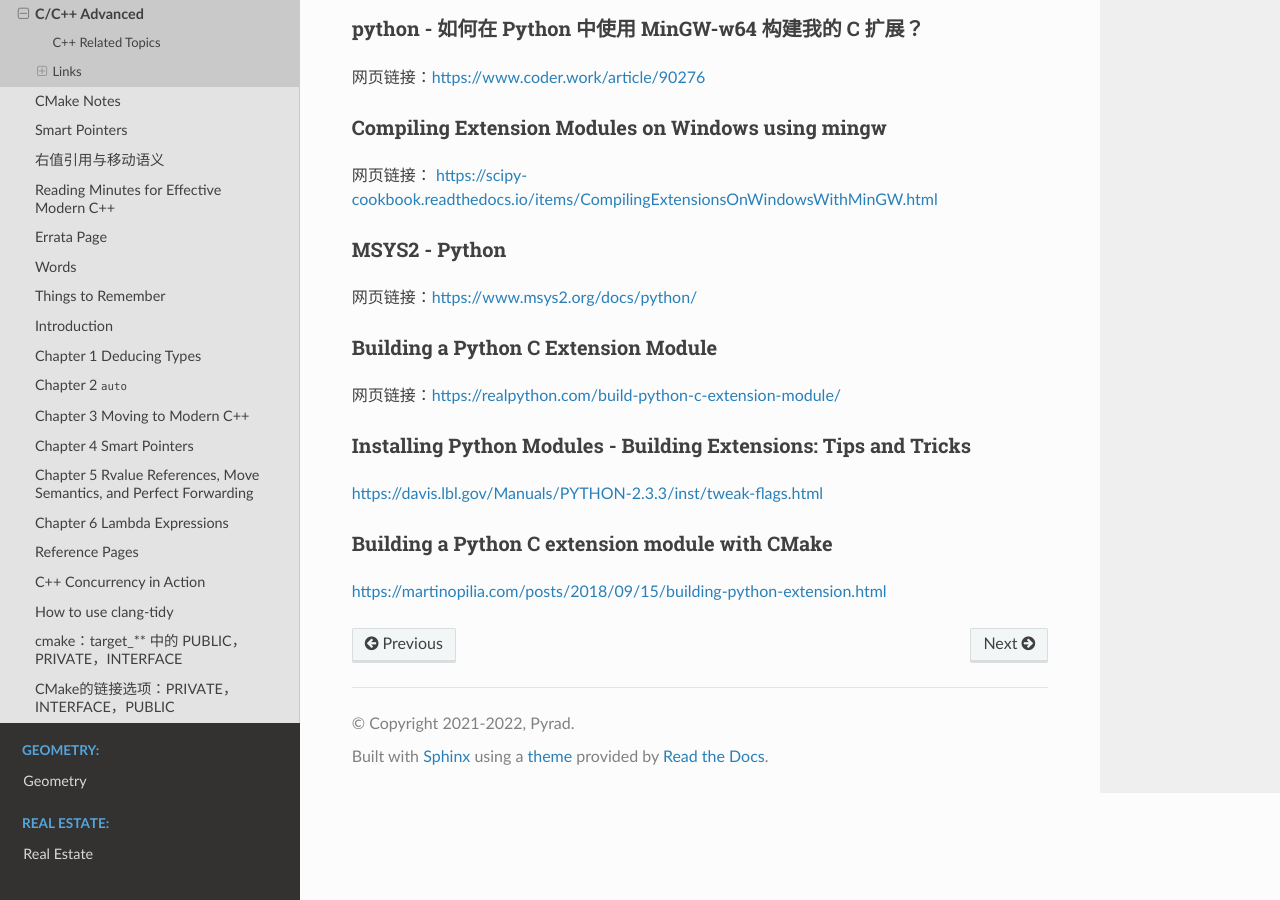
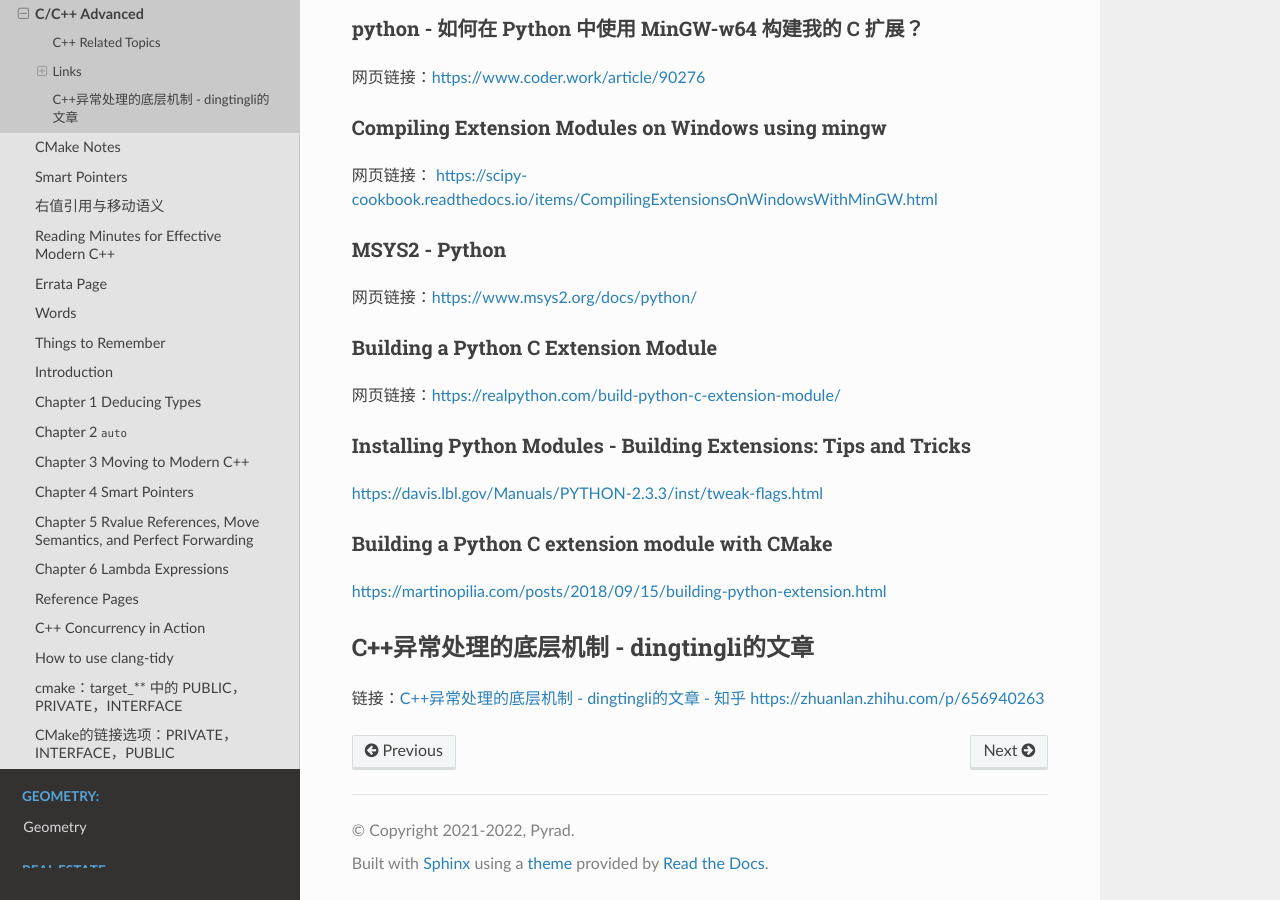
Before and after one commit to Pyrad/pyradnotes, a Sphinx documentation site: the page built from source/CPP/CppAdvanced.md, in a window 1280 px wide and 900 px high, scrolled down 2248 px. Built offline with Sphinx 7.4.7 and the Read the Docs theme 2.0.0, drawn with Linux system fonts in a browser that asks for light colours.

Commit message:
CPP Insight into C++ exception

```diff
--- a/source/CPP/CppAdvanced.md
+++ b/source/CPP/CppAdvanced.md
@@ -124,3 +124,9 @@ This file shows some advanced usages of C/C++
 ### Building a Python C extension module with CMake
 
 [https://martinopilia.com/posts/2018/09/15/building-python-extension.html](https://martinopilia.com/posts/2018/09/15/building-python-extension.html)
+
+
+
+## C++异常处理的底层机制 - dingtingli的文章
+
+链接：[C++异常处理的底层机制 - dingtingli的文章 - 知乎 https://zhuanlan.zhihu.com/p/656940263](https://zhuanlan.zhihu.com/p/656940263)
```
